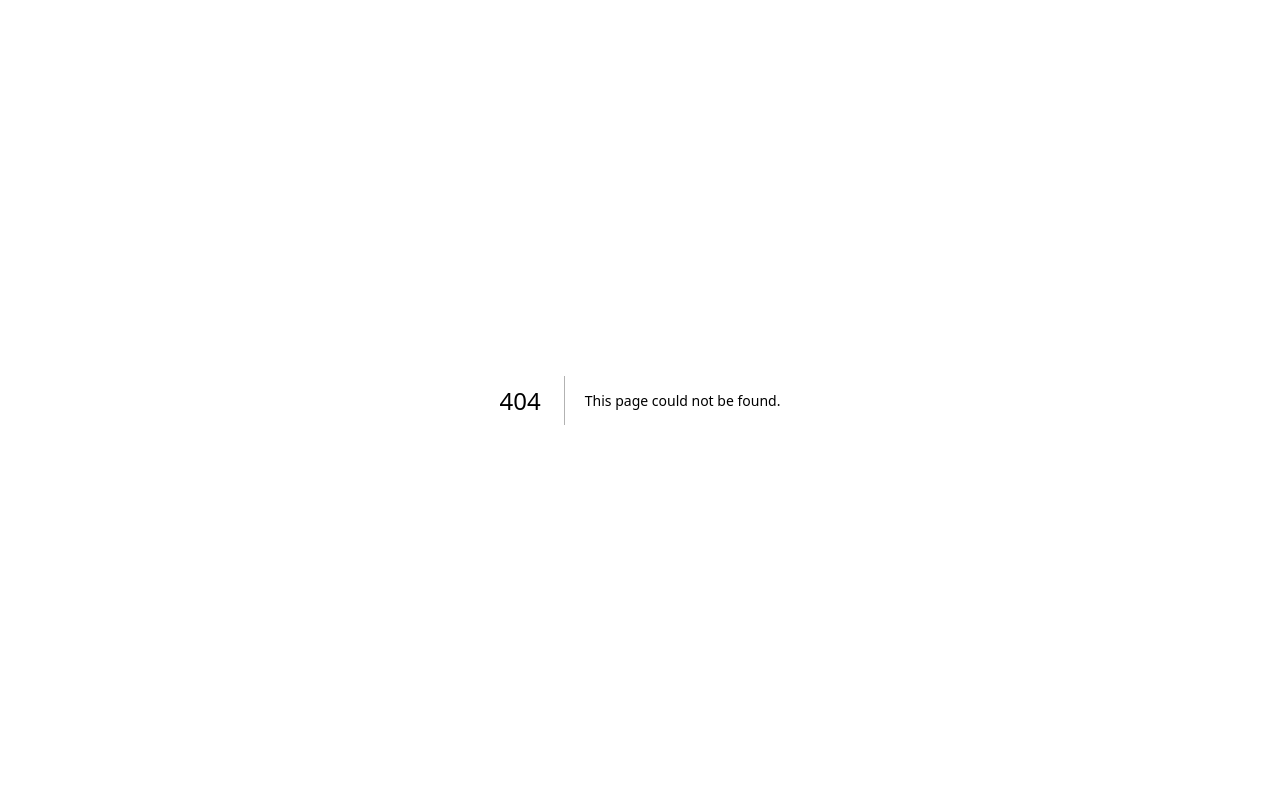
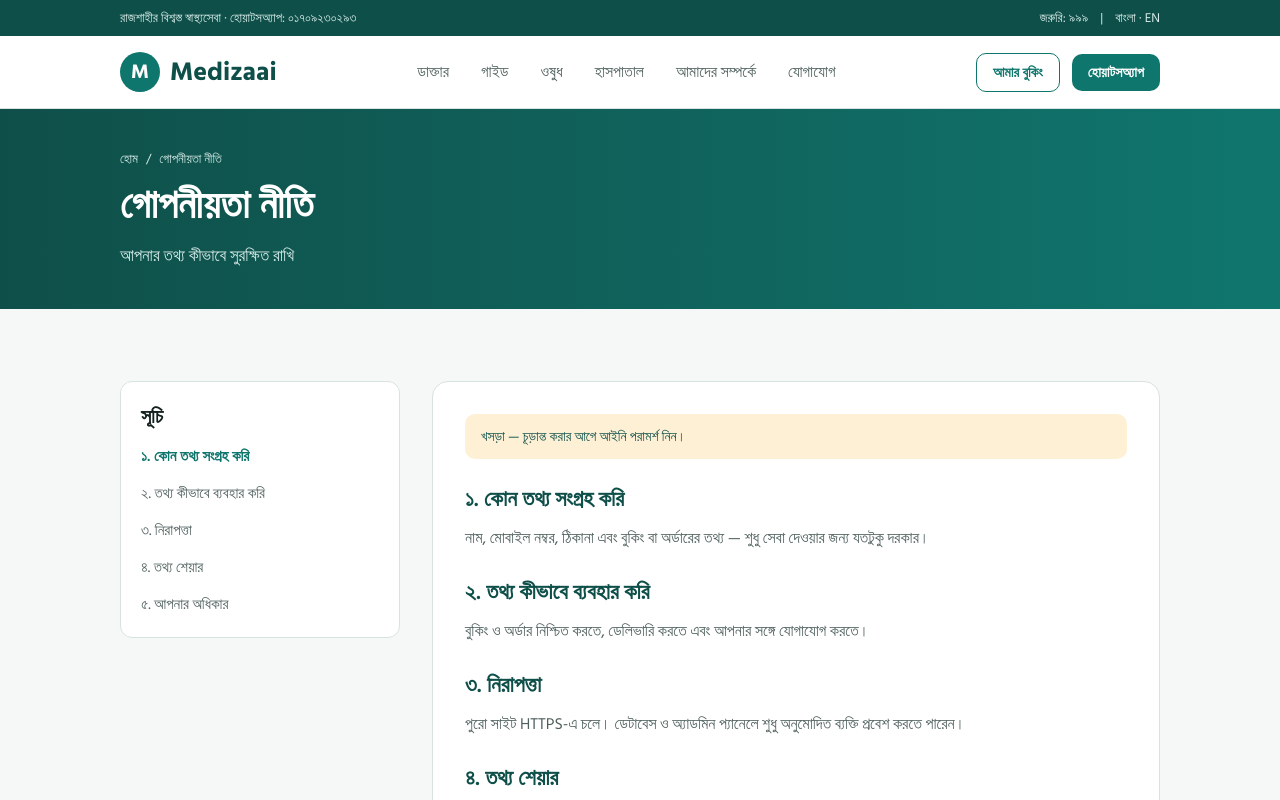
Before and after one commit to ShahJabir/medizaai-frontend, a Next.js app: page /privacy in a window 1280 px wide. Before the commit this address had no page. Shown: the top 800 px of the page. Built offline with nearby package versions, Linux system fonts and the light colour scheme.

Commit message:
privacy policy page done

```diff
--- /dev/null
+++ b/src/app/(site)/privacy/page.tsx
@@ -0,0 +1,35 @@
+import type { Metadata } from "next";
+import { Container } from "@/components/shared/container";
+import { PageHero } from "@/components/shared/page-hero";
+import { LegalContent } from "@/components/legal/legal-content";
+import { LegalToc } from "@/components/legal/legal-toc";
+import { PRIVACY_NOTICE, PRIVACY_SECTIONS } from "@/data/privacy";
+
+export const metadata: Metadata = {
+  title: "গোপনীয়তা নীতি | Medizaai",
+  description: "আপনার তথ্য কীভাবে সংগ্রহ, ব্যবহার ও সুরক্ষিত রাখা হয় তা জানুন।",
+};
+
+export default function PrivacyPage() {
+  return (
+    <>
+      <PageHero
+        breadcrumbs={[
+          { label: "হোম", href: "/" },
+          { label: "গোপনীয়তা নীতি" },
+        ]}
+        title="গোপনীয়তা নীতি"
+        subtitle="আপনার তথ্য কীভাবে সুরক্ষিত রাখি"
+      />
+
+      <section className="bg-line/25 py-12 md:py-[72px]">
+        <Container className="grid items-start gap-8 lg:grid-cols-[280px_1fr]">
+          <LegalToc
+            sections={PRIVACY_SECTIONS.map(({ id, title }) => ({ id, title }))}
+          />
+          <LegalContent sections={PRIVACY_SECTIONS} notice={PRIVACY_NOTICE} />
+        </Container>
+      </section>
+    </>
+  );
+}
--- /dev/null
+++ b/src/components/legal/legal-content.tsx
@@ -0,0 +1,40 @@
+import { toBn } from "@/lib/bn-number";
+import type { LegalSection } from "@/types/legal";
+
+type LegalContentProps = {
+  sections: LegalSection[];
+  notice?: string;
+};
+
+export function LegalContent({ sections, notice }: LegalContentProps) {
+  return (
+    <article className="flex min-w-0 flex-col gap-6 rounded-[16px] border border-line bg-surface p-6 md:p-8">
+      {notice && (
+        <p className="rounded-[10px] bg-accent-100 px-4 py-3 text-sm leading-[21px] text-brand-900">
+          {notice}
+        </p>
+      )}
+
+      {sections.map((section, index) => (
+        <section
+          key={section.id}
+          id={section.id}
+          aria-labelledby={`${section.id}-title`}
+          className="flex scroll-mt-6 flex-col gap-2"
+        >
+          <h2
+            id={`${section.id}-title`}
+            className="text-[22px] leading-[33px] font-semibold text-brand-900"
+          >
+            {toBn(index + 1)}. {section.title}
+          </h2>
+          {section.paragraphs.map((paragraph) => (
+            <p key={paragraph} className="text-base leading-7 text-ink-2">
+              {paragraph}
+            </p>
+          ))}
+        </section>
+      ))}
+    </article>
+  );
+}
--- /dev/null
+++ b/src/components/legal/legal-toc.tsx
@@ -0,0 +1,64 @@
+"use client";
+
+import { useEffect, useState } from "react";
+import { toBn } from "@/lib/bn-number";
+
+type LegalTocProps = {
+  sections: { id: string; title: string }[];
+};
+
+export function LegalToc({ sections }: LegalTocProps) {
+  const [activeId, setActiveId] = useState(sections[0]?.id);
+
+  useEffect(() => {
+    const observer = new IntersectionObserver(
+      (entries) => {
+        const visible = entries
+          .filter((entry) => entry.isIntersecting)
+          .sort((a, b) => a.boundingClientRect.top - b.boundingClientRect.top);
+        if (visible[0]) setActiveId(visible[0].target.id);
+      },
+      { rootMargin: "0px 0px -60% 0px" },
+    );
+
+    sections.forEach((section) => {
+      const element = document.getElementById(section.id);
+      if (element) observer.observe(element);
+    });
+
+    return () => observer.disconnect();
+  }, [sections]);
+
+  return (
+    <nav
+      aria-labelledby="toc-title"
+      className="self-start rounded-[12px] border border-line bg-surface p-5 lg:sticky lg:top-6"
+    >
+      <h2
+        id="toc-title"
+        className="pb-3 text-[20px] leading-[30px] font-semibold text-ink"
+      >
+        সূচি
+      </h2>
+      <ol className="flex flex-col gap-3">
+        {sections.map((section, index) => {
+          const active = section.id === activeId;
+          return (
+            <li key={section.id}>
+              <a
+                href={`#${section.id}`}
+                aria-current={active ? "location" : undefined}
+                onClick={() => setActiveId(section.id)}
+                className={`text-[15px] leading-6 transition-colors hover:text-brand-700 ${
+                  active ? "font-semibold text-brand-700" : "text-ink-2"
+                }`}
+              >
+                {toBn(index + 1)}. {section.title}
+              </a>
+            </li>
+          );
+        })}
+      </ol>
+    </nav>
+  );
+}
--- /dev/null
+++ b/src/data/privacy.ts
@@ -0,0 +1,43 @@
+import { CONTACT } from "@/lib/constants";
+import type { LegalSection } from "@/types/legal";
+
+// Draft copy: chhuranto korar age ayni poramorsho nin.
+export const PRIVACY_NOTICE = "খসড়া — চূড়ান্ত করার আগে আইনি পরামর্শ নিন।";
+
+export const PRIVACY_SECTIONS: LegalSection[] = [
+  {
+    id: "collect",
+    title: "কোন তথ্য সংগ্রহ করি",
+    paragraphs: [
+      "নাম, মোবাইল নম্বর, ঠিকানা এবং বুকিং বা অর্ডারের তথ্য — শুধু সেবা দেওয়ার জন্য যতটুকু দরকার।",
+    ],
+  },
+  {
+    id: "use",
+    title: "তথ্য কীভাবে ব্যবহার করি",
+    paragraphs: [
+      "বুকিং ও অর্ডার নিশ্চিত করতে, ডেলিভারি করতে এবং আপনার সঙ্গে যোগাযোগ করতে।",
+    ],
+  },
+  {
+    id: "security",
+    title: "নিরাপত্তা",
+    paragraphs: [
+      "পুরো সাইট HTTPS-এ চলে। ডেটাবেস ও অ্যাডমিন প্যানেলে শুধু অনুমোদিত ব্যক্তি প্রবেশ করতে পারেন।",
+    ],
+  },
+  {
+    id: "sharing",
+    title: "তথ্য শেয়ার",
+    paragraphs: [
+      "আপনার তথ্য বিক্রি করা হয় না। [শেয়ারের শর্ত যোগ হবে]",
+    ],
+  },
+  {
+    id: "rights",
+    title: "আপনার অধিকার",
+    paragraphs: [
+      `আপনার তথ্য দেখতে বা মুছে ফেলতে চাইলে হোয়াটসঅ্যাপে জানান: ${CONTACT.whatsappDisplay}।`,
+    ],
+  },
+];
--- /dev/null
+++ b/src/types/legal.ts
@@ -0,0 +1,5 @@
+export type LegalSection = {
+  id: string;
+  title: string;
+  paragraphs: string[];
+};
```
